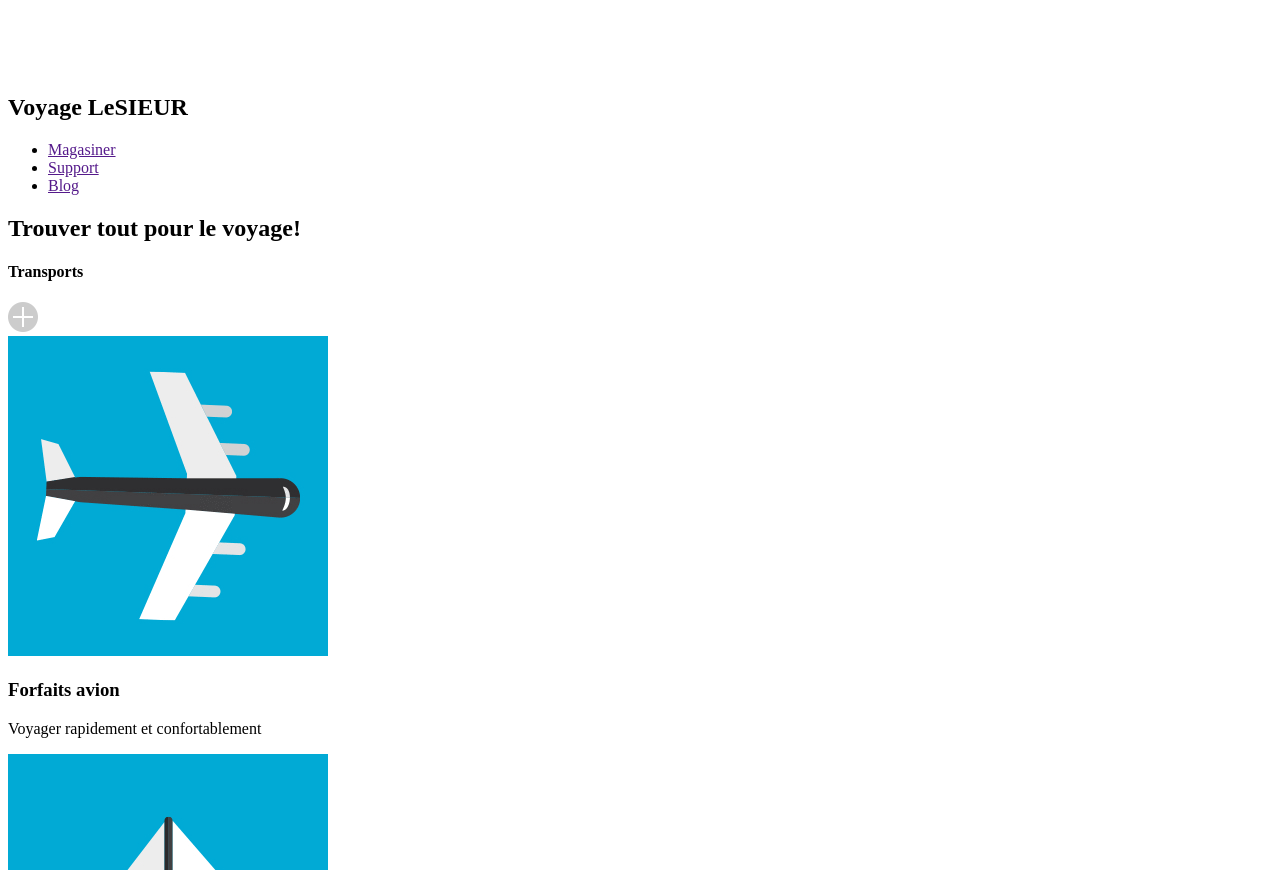
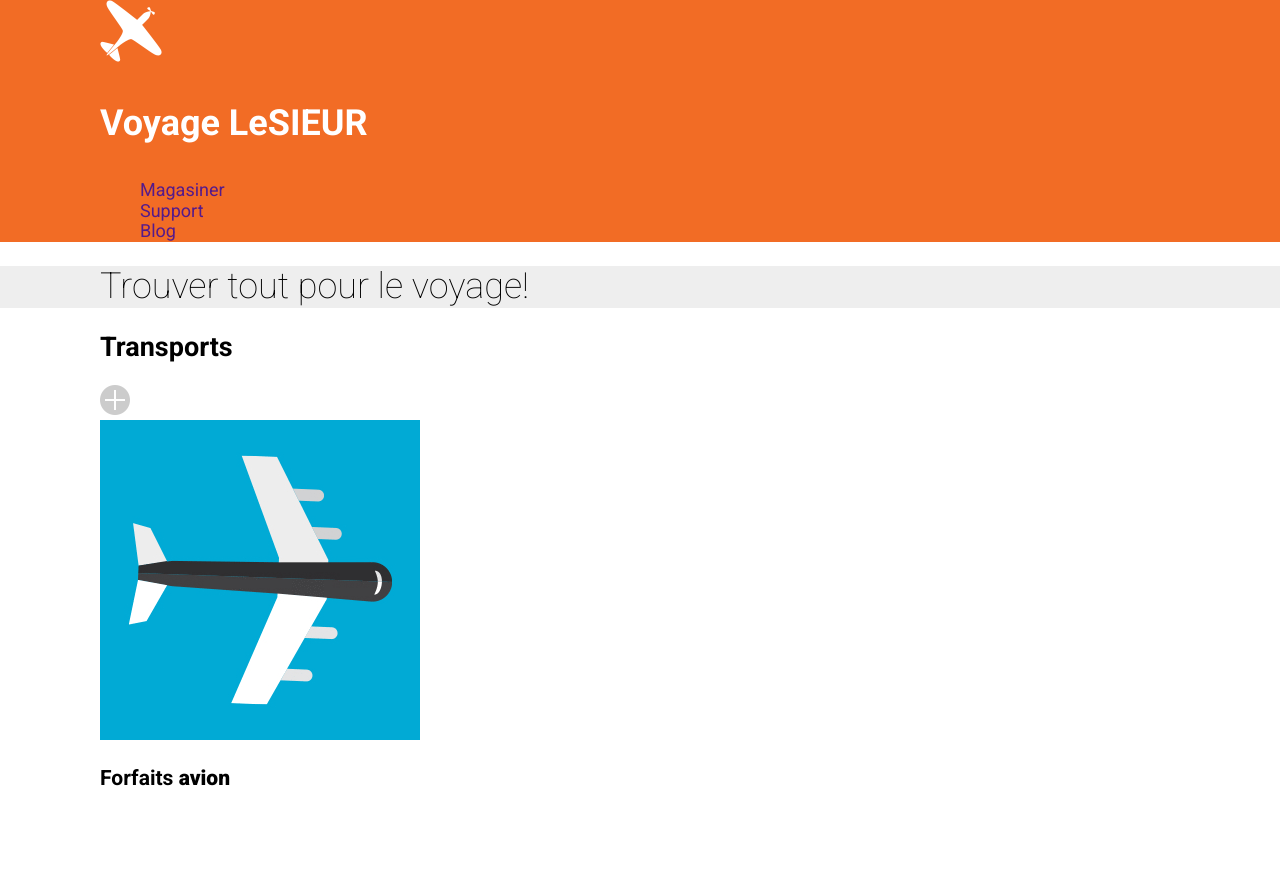
Before and after one commit to RedHairDood/site1_voyagelessieur, a plain HTML site: page index.html in a window 1280 px wide. Shown: the top 870 px of the page. Drawn offline with Linux system fonts and the light colour scheme.

Commit message:
fin html

```diff
--- a/css/styles.css
+++ b/css/styles.css
@@ -0,0 +1,80 @@
+/*=============================================================
+GENERIC
+=============================================================*/
+
+html{
+    box-sizing: border-box;
+}
+
+*, *:before,*:after{
+    box-sizing: inherit;
+}
+
+
+
+/*=============================================================
+ÉLÉMENTS
+=============================================================*/
+
+
+
+/*-----Base-----*/
+
+body{
+    font-family: "Roboto", serif;
+    font-weight: 400;
+    font-style: normal;
+    font-size: 18px;
+    color: black;
+    padding: 0;
+    margin: 0;
+}
+
+
+.wrapper{
+    max-width: 1080px;
+    margin-right: auto;
+    margin-left: auto;
+}
+
+
+/*-----Éléments texte-----*/
+h1{
+    font-weight: 100;
+    font-size: 36px;
+    letter-spacing: 20%;
+}
+
+p{
+    color: white;
+    font-size: 36px;
+    font-weight: 700;
+}
+
+a{
+    text-decoration: none;
+}
+
+li{
+    list-style: none;
+}
+
+
+
+
+
+/*=============================================================
+COMPONENTS
+=============================================================*/
+
+
+
+/*-----Header-----*/
+
+header{
+    background-color: #F26C25;
+}
+
+.banniere{
+    background-color: #EEEEEE;
+}
--- a/index.html
+++ b/index.html
@@ -4,74 +4,108 @@
     <meta charset="UTF-8">
     <meta name="viewport" content="width=device-width, initial-scale=1.0">
     <title>Voyage LeSieur</title>
+
+    <link rel="stylesheet" href="css/normalize.css">
+
+
+    <link rel="preconnect" href="https://fonts.googleapis.com">
+    <link rel="preconnect" href="https://fonts.gstatic.com" crossorigin>
+    <link href="https://fonts.googleapis.com/css2?family=Roboto:ital,wght@0,100..900;1,100..900&display=swap" rel="stylesheet">
+
+    <link rel="stylesheet" href="css/styles.css">
+
+    <script src="js/scripts.js" defer></script>
 </head>
 <body>
+    <!--------------------------------------------------------
+     header
+    --------------------------------------------------------->
+
     <header>
         <div class="wrapper">
+            <a href="index.html">
                 <img src="images/logo1.png" alt="logo">
+                <p>Voyage LeSIEUR</p>
+            </a>
 
-            <h2>Voyage LeSIEUR</h2>
-
+            <nav>
                 <ul>
                     <li><a href="">Magasiner</a></li>
                     <li><a href="">Support</a></li>
                     <li><a href="">Blog</a></li>
                 </ul>
+            </nav>
         </div>
     </header>
 
-    <section class="hero">
+
+    <!--------------------------------------------------------
+     bannière
+    --------------------------------------------------------->
+
+    <section class="banniere">
         <div class="wrapper">
            <h1>Trouver tout pour le voyage!</h1>
         </div>
     </section>
 
-    <section class="contenu">
+
+    <!--------------------------------------------------------
+     contenu
+    --------------------------------------------------------->
+
+    <section class="transport">
         <div class="wrapper">
-            <div class="box">
-                <h4>Transports</h4>
-
-                <img src="images/icone-plus1.png" alt="plus">
+            <div class="titre-section">
+                <h2>Transports</h2>
+                <img class="js-plus" src="images/icone-plus1.png" alt="bouton plus">
             </div>
 
-            <div class="box">
-                <div class="carte">
-                    <img src="images/avion1.jpg" alt="avion">
+            <div class="conteneur-transport">
+                <article>
+                    <img src="images/avion1.jpg" alt="forfait avion">
 
-                    <h3>Forfaits <span>avion</span></h3>
+                    <h3>Forfaits <strong>avion</strong></h3>
 
                     <p>Voyager rapidement et confortablement</p>
-                </div>
+                </article>
 
-                <div class="carte">
-                    <img src="images/bateau1.jpg" alt="bateau">
+                <article>
+                    <img src="images/bateau1.jpg" alt="forfait bateau">
 
-                    <h3>Forfaits <span>croisière</span></h3>
+                    <h3>Forfaits <strong>croisière</strong></h3>
 
                     <p>Laissez-vous porter par les vagues</p>
-                </div>
+                </article>
 
-                <div class="carte">
-                    <img src="images/auto1.jpg" alt="voiture">
+                <article>
+                    <img src="images/auto1.jpg" alt="forfait auto">
 
-                    <h3>Forfaits <span>voiture</span></h3>
+                    <h3>Forfaits <strong>voiture</strong></h3>
 
                     <p>Voitures de luxe pour plus de confort</p>
-                </div>
+                </article>
             </div>
         </div>
     </section>
 
+
+    <!--------------------------------------------------------
+     footer
+    --------------------------------------------------------->
+
     <footer>
         <div class="wrapper">
-            <p>Voyage LeSieur</p>
+            <h4>Voyage LeSieur</h4>
 
+            <nav>
                 <ul>
-                <li><a href=""><img src="images/facebook-nb1.jpg" alt="facebook"></a></li>
-                <li><a href=""><img src="images/twitter-nb1.jpg" alt="twitter"></a></li>
-                <li><a href=""><img src="images/linkedin-nb1.jpg" alt="linkedin"></a></li>
-                <li><a href=""><img src="images/pinterest-nb1.jpg" alt="pinterest"></a></li>
+                    <li class="facebook"><a href=""></a></li>
+                    <li class="twitter"><a href=""></a></li>
+                    <li class="linkedin"><a href=""></a></li>
+                    <li class="pinterest"><a href=""></a></li>
                 </ul>
+            </nav>
         </div>
     </footer>
 </body>
```
Also changed, not shown: js/scripts.js (added). Lines whose indentation alone changed are shown as unchanged.
